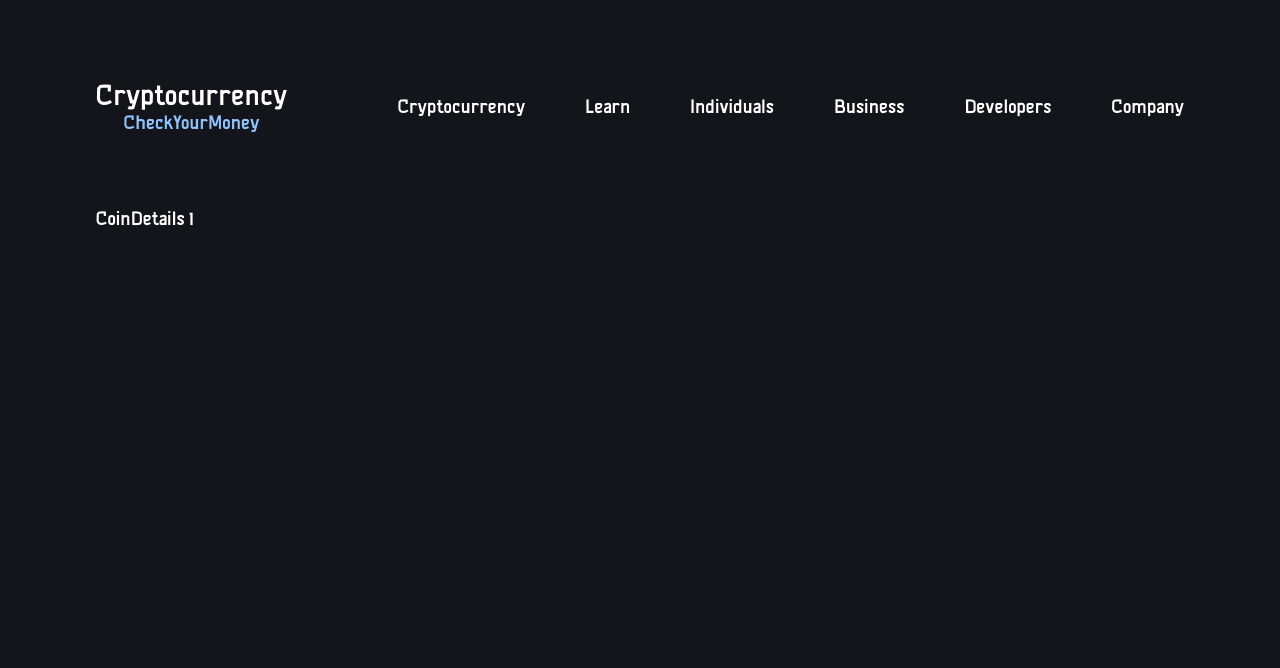
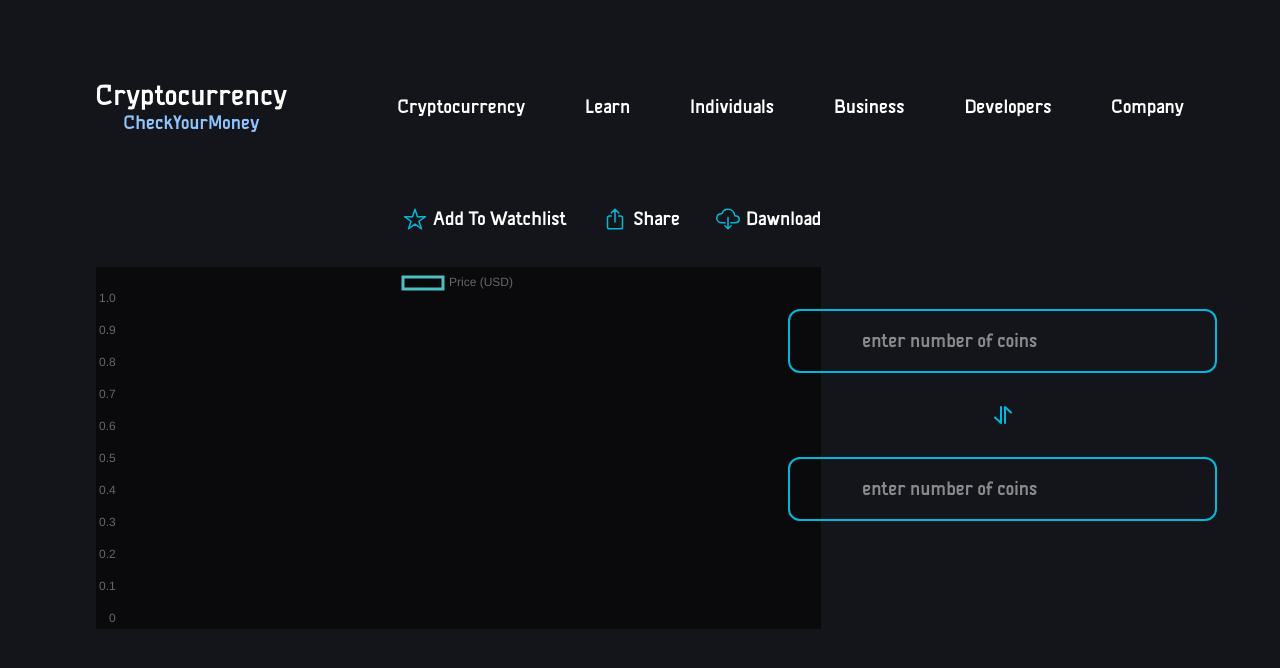
Before and after one commit to Saidelamy/Cryptocurrency, a React (Vite) app: page /coinDetails/1 in a window 1280 px wide. Shown: the top 668 px of the page. Built offline with nearby package versions, Linux system fonts and the light colour scheme; no server answers.

Commit message:
add coin details page

```diff
--- a/eslint.config.js
+++ b/eslint.config.js
@@ -1,38 +1,40 @@
-import js from '@eslint/js'
-import globals from 'globals'
-import react from 'eslint-plugin-react'
-import reactHooks from 'eslint-plugin-react-hooks'
-import reactRefresh from 'eslint-plugin-react-refresh'
+import js from "@eslint/js";
+import globals from "globals";
+import react from "eslint-plugin-react";
+import reactHooks from "eslint-plugin-react-hooks";
+import reactRefresh from "eslint-plugin-react-refresh";
 
 export default [
-  { ignores: ['dist'] },
+  { ignores: ["dist"] },
   {
-    files: ['**/*.{js,jsx}'],
+    files: ["**/*.{js,jsx}"],
     languageOptions: {
       ecmaVersion: 2020,
       globals: globals.browser,
       parserOptions: {
-        ecmaVersion: 'latest',
+        ecmaVersion: "latest",
         ecmaFeatures: { jsx: true },
-        sourceType: 'module',
+        sourceType: "module",
       },
     },
-    settings: { react: { version: '18.3' } },
+    settings: { react: { version: "18.3" } },
     plugins: {
       react,
-      'react-hooks': reactHooks,
-      'react-refresh': reactRefresh,
+      "react-hooks": reactHooks,
+      "react-refresh": reactRefresh,
     },
     rules: {
       ...js.configs.recommended.rules,
       ...react.configs.recommended.rules,
-      ...react.configs['jsx-runtime'].rules,
+      ...react.configs["jsx-runtime"].rules,
       ...reactHooks.configs.recommended.rules,
-      'react/jsx-no-target-blank': 'off',
-      'react-refresh/only-export-components': [
-        'warn',
+      "react/jsx-no-target-blank": "off",
+      "react-refresh/only-export-components": [
+        "warn",
         { allowConstantExport: true },
       ],
+
+      "no-unused-vars": "warn", // Change from "error" to "warn"
     },
   },
-]
+];
--- a/src/Redux/cryptoSlice.js
+++ b/src/Redux/cryptoSlice.js
@@ -28,7 +28,7 @@ export const fetchCoinsDetails = createAsyncThunk(
 
 export const fetchCoinsHistory = createAsyncThunk(
   "crypto/fetchCoinsHistory",
-  async (id, days) => {
+  async ({ id, days }) => {
     const { data } = await axios.get(`${API_URL}/coins/${id}/market_chart`, {
       params: {
         vs_currency: "usd",
@@ -41,7 +41,7 @@ export const fetchCoinsHistory = createAsyncThunk(
 
 const initialState = {
   allCoins: [],
-  sellectedCoin: null,
+  selectedCoin: null,
   coinHistory: [],
   status: "idle",
   error: null,
@@ -66,7 +66,7 @@ const cryptoSlice = createSlice({
         state.error = action.error.message;
       })
       .addCase(fetchCoinsDetails.fulfilled, (state, action) => {
-        state.sellectedCoin = action.payload;
+        state.selectedCoin = action.payload;
       })
       .addCase(fetchCoinsHistory.fulfilled, (state, action) => {
         state.coinHistory = action.payload;
--- a/src/componants/coinChart.jsx
+++ b/src/componants/coinChart.jsx
@@ -0,0 +1,120 @@
+import { useEffect } from "react";
+import { useDispatch, useSelector } from "react-redux";
+import { fetchCoinsDetails, fetchCoinsHistory } from "../Redux/cryptoSlice";
+import { useParams } from "react-router-dom";
+import {
+  IoStarOutline,
+  IoShareOutline,
+  IoCloudDownloadOutline,
+} from "react-icons/io5";
+import { TbTransferVertical } from "react-icons/tb";
+
+import {
+  Chart as ChartJS,
+  CategoryScale,
+  LinearScale,
+  PointElement,
+  LineElement,
+  Title,
+  Tooltip,
+  Legend,
+  Filler,
+} from "chart.js";
+import { Line } from "react-chartjs-2";
+
+ChartJS.register(
+  CategoryScale,
+  LinearScale,
+  PointElement,
+  LineElement,
+  Title,
+  Tooltip,
+  Legend,
+  Filler,
+);
+
+const CoinChart = () => {
+  const dispatch = useDispatch();
+  const { id } = useParams();
+  const days = 10;
+
+  useEffect(() => {
+    if (id) {
+      dispatch(fetchCoinsHistory({ id, days }));
+    }
+  }, [dispatch, id, days]);
+
+  useEffect(() => {
+    dispatch(fetchCoinsDetails(id));
+  }, [dispatch, id]);
+
+  const { selectedCoin } = useSelector((state) => state.crypto);
+  const { coinHistory } = useSelector((state) => state.crypto);
+
+  const data = {
+    labels: coinHistory?.prices?.map(
+      (coin) => new Date(coin[0]).toLocaleDateString() || {},
+    ),
+    datasets: [
+      {
+        label: "Price (USD)",
+        data: coinHistory?.prices?.map((coin) => new Date(coin[1])) || [],
+        fill: false,
+        borderColor: "rgb(75, 192, 192)",
+        tension: 0.1,
+      },
+    ],
+  };
+
+  console.log(coinHistory);
+  console.log(selectedCoin);
+  return (
+    <>
+      <div className="grid grid-cols-12">
+        <div className="order-2 col-span-12 md:order-1 md:col-span-8">
+          <div className="justify-between md:flex">
+            <div className="flex items-center">
+              <img src={selectedCoin?.image?.small} alt={selectedCoin?.name} />
+              <h1 className="ml-2 text-2xl">{selectedCoin?.name}</h1>
+              <p className="mt-1 ml-1">{selectedCoin?.symbol}</p>
+            </div>
+            <div className="gap-6 md:flex">
+              <div className="flex items-center gap-1">
+                <IoStarOutline className="text-cyan-500" />
+                <span>Add To Watchlist</span>
+              </div>
+              <div className="flex items-center gap-1">
+                <IoShareOutline className="text-cyan-500" />
+                <span>Share</span>
+              </div>
+              <div className="flex items-center gap-1">
+                <IoCloudDownloadOutline className="text-cyan-500" />
+                <span>Dawnload</span>
+              </div>
+            </div>
+          </div>
+          <div className="mt-5 bg-[rgba(0,0,0,.5)]">
+            <Line data={data} options={{ responsive: true }} />
+          </div>
+        </div>
+        <div className="order-1 col-span-12 flex justify-center md:order-2 md:col-span-4">
+          <div className="flex flex-col items-center justify-center gap-2 md:gap-5">
+            <input
+              type="text"
+              placeholder="enter number of coins"
+              className="rounded-lg border-2 border-cyan-500 px-6 md:px-12 md:py-2"
+            />
+            <TbTransferVertical className="text-cyan-500" />
+            <input
+              type="text"
+              placeholder="enter number of coins"
+              className="rounded-lg border-2 border-cyan-500 px-6 md:px-12 md:py-2"
+            />
+          </div>
+        </div>
+      </div>
+    </>
+  );
+};
+
+export default CoinChart;
--- a/src/componants/coinConvert.jsx
+++ b/src/componants/coinConvert.jsx
@@ -0,0 +1,5 @@
+const CoinConvert = () => {
+  return <div>CoinConvert</div>;
+};
+
+export default CoinConvert;
--- a/src/pages/CoinDetails.jsx
+++ b/src/pages/CoinDetails.jsx
@@ -1,8 +1,12 @@
 import { useParams } from "react-router-dom";
+import CoinChart from "../componants/coinChart";
 
 const CoinDetails = () => {
-  const { id } = useParams();
-  return <div className="mt-10 px-16">CoinDetails {id}</div>;
+  return (
+    <div className="mt-10 px-16">
+      <CoinChart />
+    </div>
+  );
 };
 
 export default CoinDetails;
```
